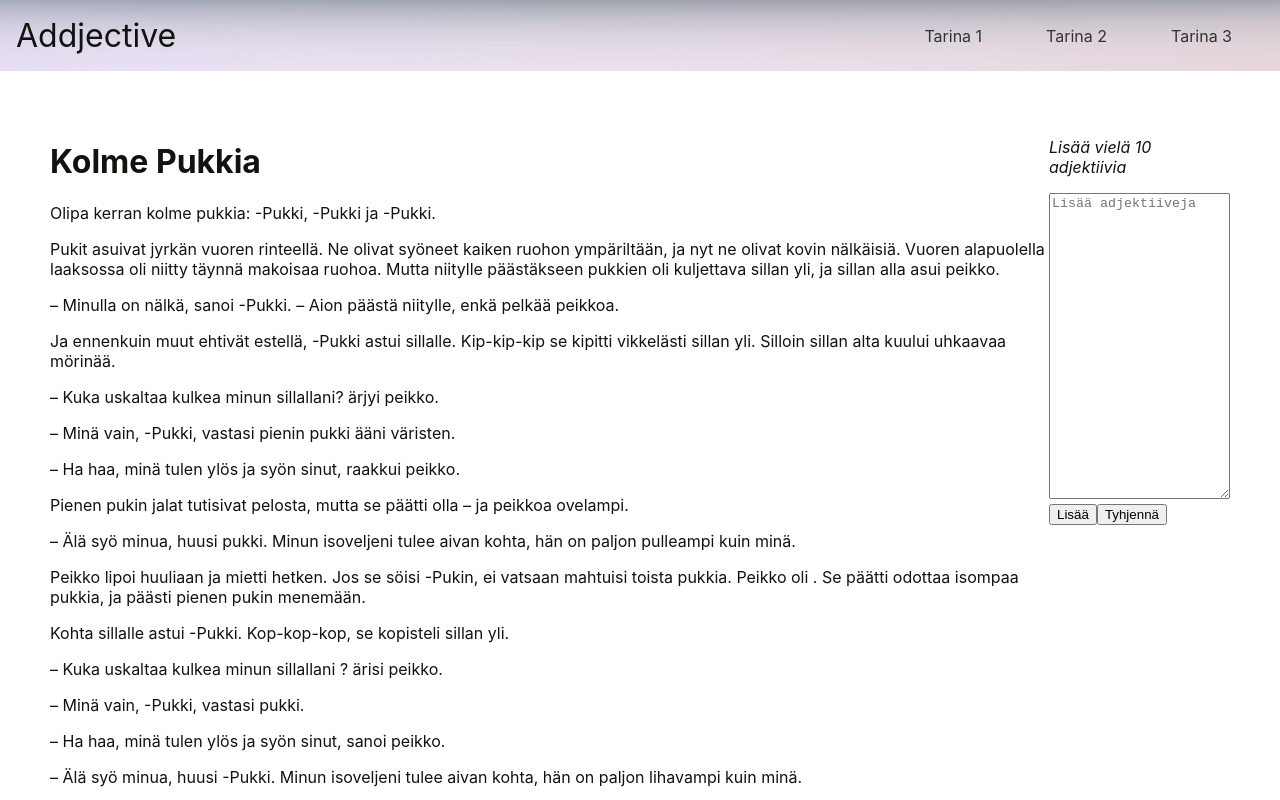
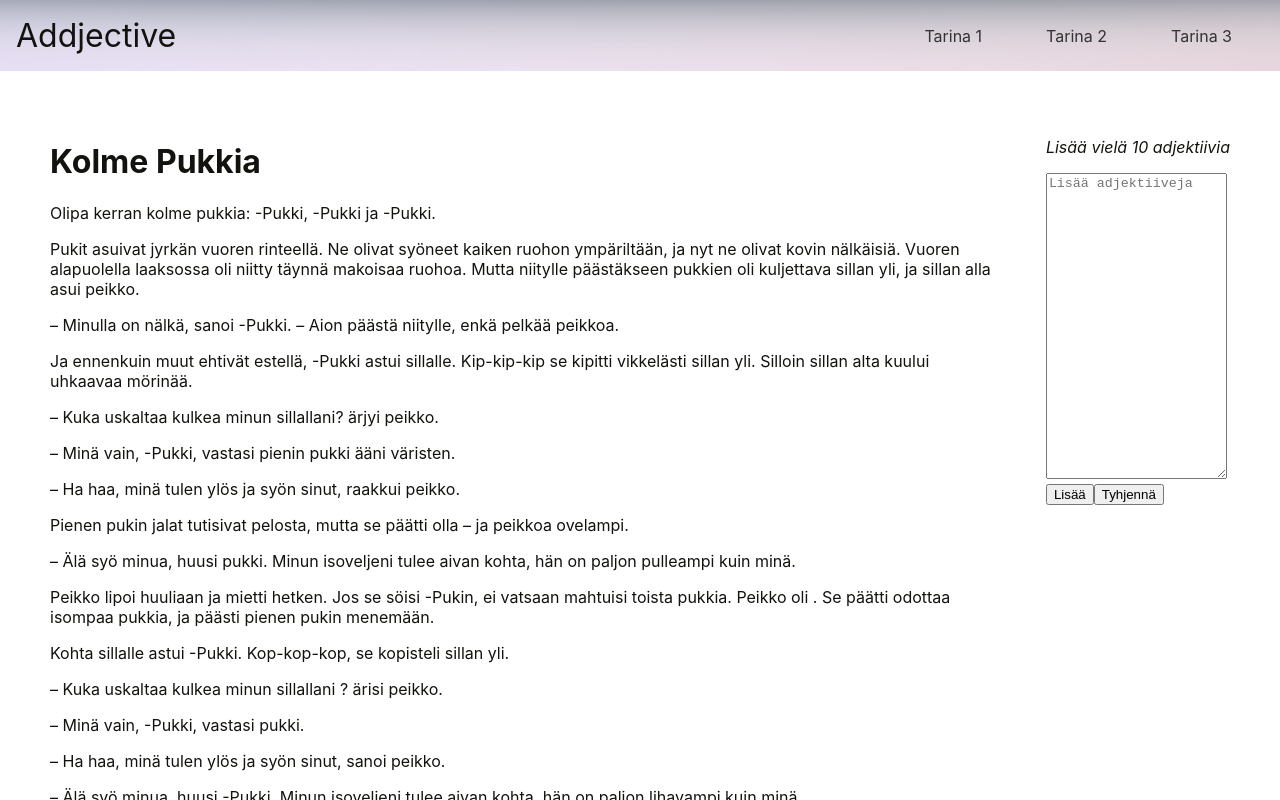
Before and after one commit to jasminlehtinen/Addjective, a React (Create React App) app: page /tarina/1 in a window 1280 px wide. Shown: the top 800 px of the page. Built offline with nearby package versions, Linux system fonts and the light colour scheme.

Commit message:
Some changes to UI
Changed the width of the page text and new form button structure

```diff
--- a/src/pages/page.css
+++ b/src/pages/page.css
@@ -1,6 +1,11 @@
 .content {
   display: flex;
+  justify-content: space-between;
   margin: 50px;
+}
+
+.content_story {
+  width: 80%;
 }
 
 textarea {
--- a/src/pages/stories.js
+++ b/src/pages/stories.js
@@ -214,7 +214,7 @@ const Stories = () => {
   return (
     <>
       <div className='content'>
-        <div>
+        <div className='content_story'>
           <SwitchStory page={id}/>
           <button onClick={handleAdjReset}>Tyhjennä</button>
         </div>
@@ -227,8 +227,10 @@ const Stories = () => {
               placeholder='Lisää adjektiiveja'
               value={textarea}
               onChange={handleChange} />
-            <button type='submit'>Lisää</button>
-            <button type='reset'>Tyhjennä</button>
+            <div>
+              <button type='submit'>Lisää</button>
+              <button type='reset'>Tyhjennä</button>
+            </div>
           </form>
         </div>
       </div>
```
